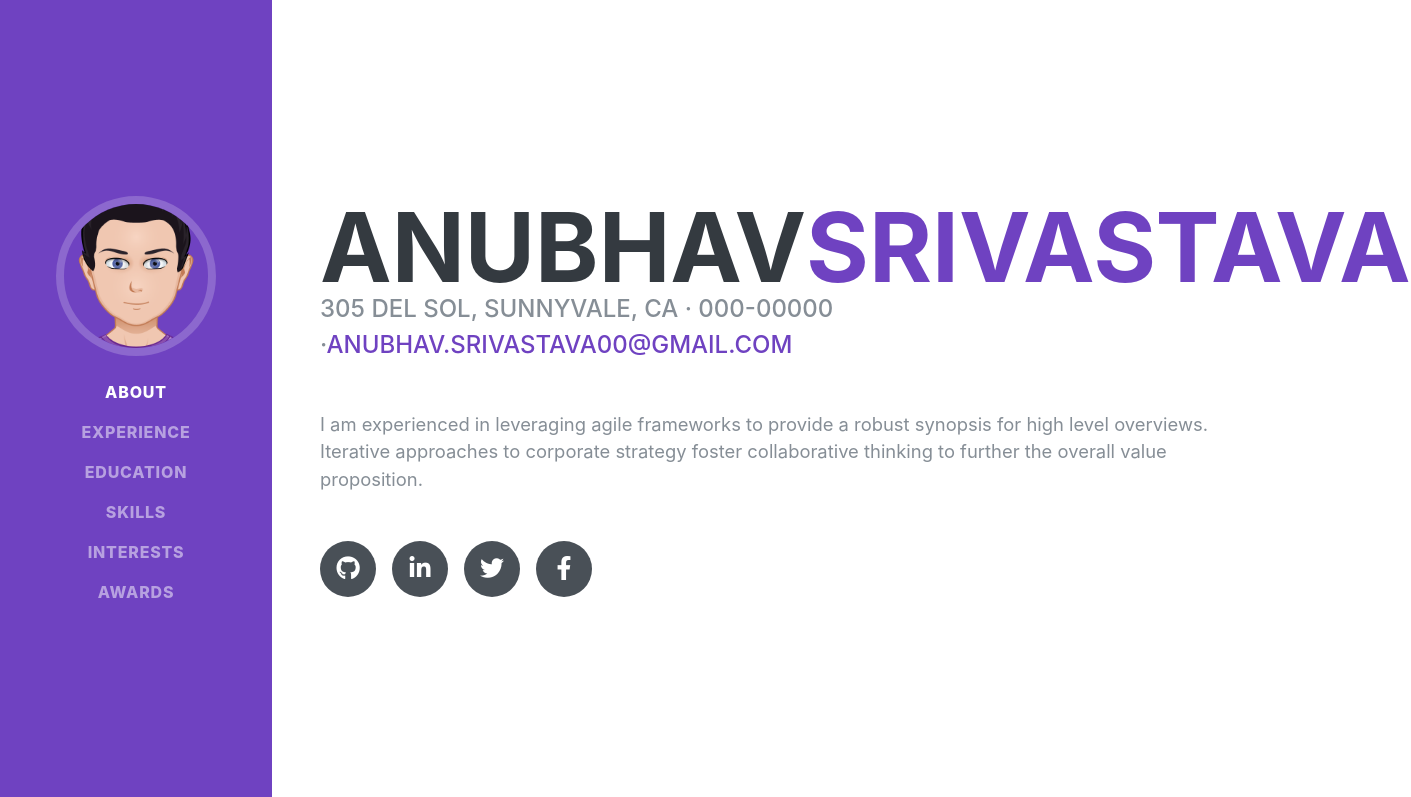
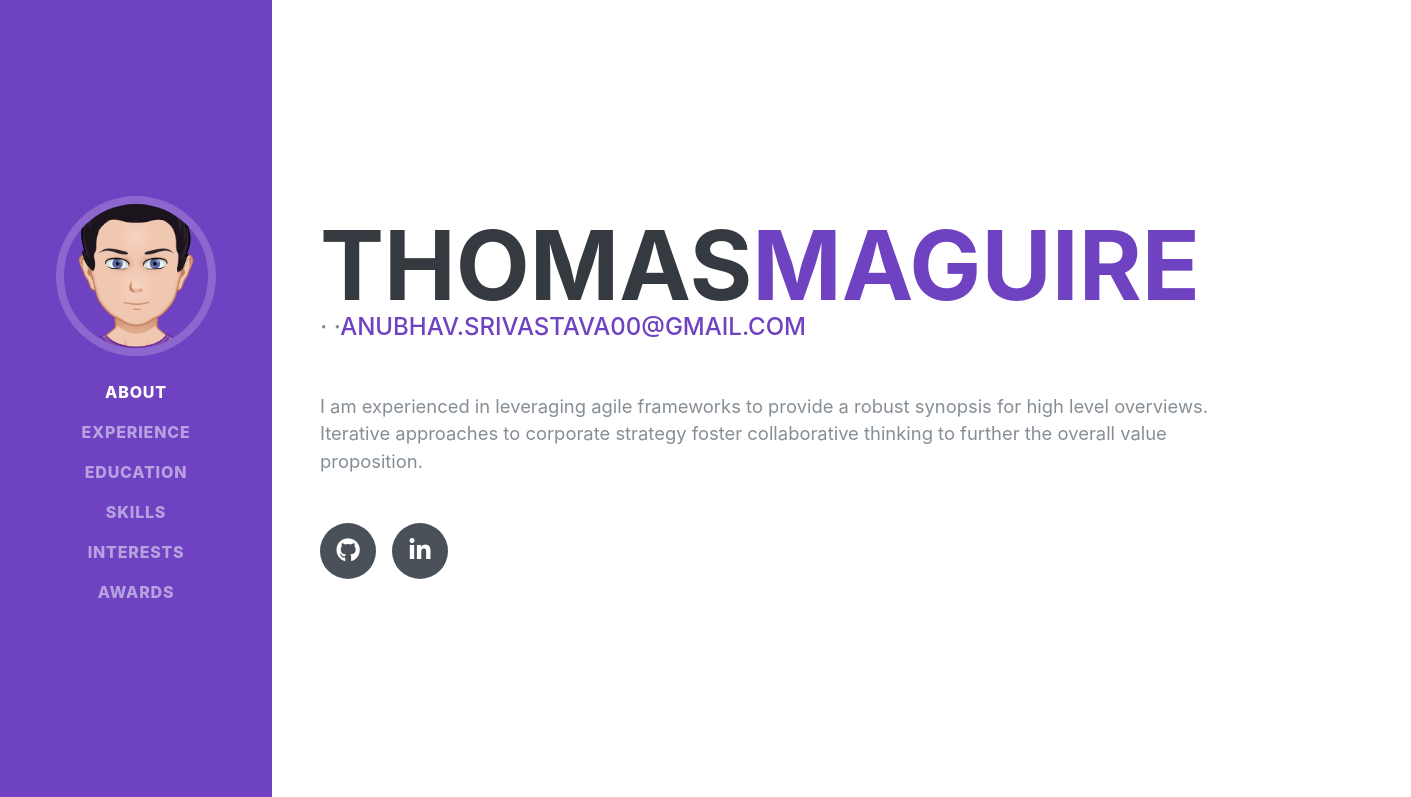
Before and after one commit to Tomrm18/portfolio-v2, a Gatsby site: page / in a window 1280 px wide. Shown: the top 797 px of the page, 1411 px wide, since content can reach past the window. Built offline with nearby package versions, Linux system fonts and the light colour scheme; Gatsby itself is replaced by a stand-in of ours; a web font is replaced by a local one.

Commit message:
Comitting intial readme

```diff
--- a/config.js
+++ b/config.js
@@ -8,8 +8,8 @@ module.exports = {
   manifestDisplay: 'standalone',
   manifestIcon: 'src/assets/img/website-icon.png',
   pathPrefix: `/gatsby-starter-resume/`, // This path is subpath of your hosting https://domain/portfolio
-  firstName: 'Anubhav',
-  lastName: 'Srivastava',
+  firstName: 'Thomas',
+  lastName: 'Maguire',
   // social
   socialLinks: [
     {
@@ -22,18 +22,6 @@ module.exports = {
       name: 'Linkedin',
       url: 'https://linkedin.com/in/theanubhav/',
     },
-    {
-      icon: 'fa-twitter',
-      name: 'Twitter',
-      url: 'https://twitter.com/onlyanubhav',
-    },
-    {
-      icon: 'fa-facebook-f',
-      name: 'Facebook',
-      url: 'https://facebook.com/theanubhav',
-    },
   ],
   email: 'anubhav.srivastava00@gmail.com',
-  phone: '000-00000',
-  address: '305 Del Sol, Sunnyvale, CA',
 };
--- /dev/null
+++ b/src/components/index.ts
@@ -0,0 +1,3 @@
+export * from './Layout';
+export * from './Scroll';
+export * from './Sidebar';
--- a/src/pages/404.js
+++ b/src/pages/404.tsx
@@ -1,8 +1,7 @@
-import React from 'react';
-
+import React, { FC } from 'react';
 import Layout from '../components/Layout';
 
-const IndexPage = () => (
+const IndexPage: FC = () => (
   <Layout>
     <div className="container-fluid p-0">
       <section
```
Also changed, not shown: package.json (+10 -28 lines), README.md, src/components/Experience.tsx (added).
